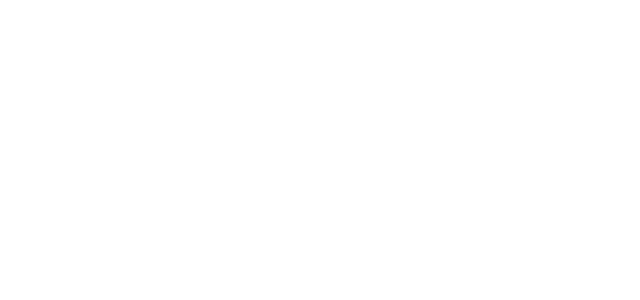
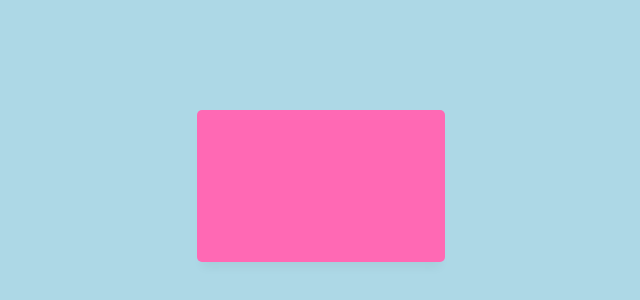
Before and after one commit to halhal23/design, a React (Create React App) app in the folder front/: page /spring in a window 1280 px wide. Shown: the part 214-514 px from the top of the page, without its empty margins (319-959 px from the left). Built offline with nearby package versions, Linux system fonts and the light colour scheme.

Commit message:
imprement click animation by react-spring

```diff
--- a/front/src/Router.tsx
+++ b/front/src/Router.tsx
@@ -2,6 +2,7 @@
 import { BrowserRouter, Route, Switch } from 'react-router-dom'
 import Home from './pages/Home'
 import ParallaxTilt from './pages/ParallaxTilt'
+import ReactSpringApp from './pages/react_spring/App'
 import Test from './pages/Test'
 import TestGsap from './pages/TestGsap'
 
@@ -13,6 +14,7 @@
         <Route exact path="/test" component={Test} />
         <Route exact path="/parallaxTilt" component={ParallaxTilt} />
         <Route exact path="/gsap/test" component={TestGsap} />
+        <Route exact path="/spring" component={ReactSpringApp} />
       </Switch>
     </BrowserRouter>
   )
--- /dev/null
+++ b/front/src/pages/react_spring/App.tsx
@@ -0,0 +1,61 @@
+import React, { useState } from 'react'
+import {
+  useTransition,
+  useSpring,
+  useChain,
+  config,
+  animated,
+  useSpringRef,
+} from '@react-spring/web'
+
+import data from './data'
+import './index.css'
+import styles from './styles.module.css'
+
+const ReactSpringApp: React.FC = () => {
+  const [open, set] = useState(false)
+
+  const springApi = useSpringRef()
+  const { size, ...rest } = useSpring({
+    ref: springApi,
+    config: config.stiff,
+    from: { size: '20%', background: 'hotpink' },
+    to: {
+      size: open ? '100%' : '20%',
+      background: open ? 'white' : 'hotpink',
+    },
+  })
+
+  const transApi = useSpringRef()
+  const transition = useTransition(open ? data : [], {
+    ref: transApi,
+    trail: 400 / data.length,
+    from: { opacity: 0, scale: 0 },
+    enter: { opacity: 1, scale: 1 },
+    leave: { opacity: 0, scale: 0 },
+  })
+
+  // This will orchestrate the two animations above, comment the last arg and it creates a sequence
+  useChain(open ? [springApi, transApi] : [transApi, springApi], [
+    0,
+    open ? 0.1 : 0.6,
+  ])
+
+  return (
+    <div className={styles.wrapper}>
+      <animated.div
+        style={{ ...rest, width: size, height: size }}
+        className={styles.container}
+        onClick={() => set((open) => !open)}>
+        {transition((style, item) => (
+          <animated.div
+            className={styles.item}
+            style={{ ...style, background: item.css }}
+          />
+        ))}
+      </animated.div>
+    </div>
+  )
+}
+
+export default ReactSpringApp
--- /dev/null
+++ b/front/src/pages/react_spring/data.ts
@@ -0,0 +1,86 @@
+export default [
+  {
+    name: 'Rare Wind',
+    description: '#a8edea → #fed6e3',
+    css: 'linear-gradient(135deg, #a8edea 0%, #fed6e3 100%)',
+    height: 200,
+  },
+  {
+    name: 'Saint Petersburg',
+    description: '#f5f7fa → #c3cfe2',
+    css: 'linear-gradient(135deg, #f5f7fa 0%, #c3cfe2 100%)',
+    height: 400,
+  },
+  {
+    name: 'Deep Blue',
+    description: '#e0c3fc → #8ec5fc',
+    css: 'linear-gradient(135deg, #e0c3fc 0%, #8ec5fc 100%)',
+    height: 400,
+  },
+  {
+    name: 'Ripe Malinka',
+    description: '#f093fb → #f5576c',
+    css: 'linear-gradient(135deg, #f093fb 0%, #f5576c 100%)',
+    height: 400,
+  },
+  {
+    name: 'Perfect White',
+    description: '#fdfbfb → #ebedee',
+    css: 'linear-gradient(135deg, #E3FDF5 0%, #FFE6FA 100%)',
+    height: 400,
+  },
+  {
+    name: 'Near Moon',
+    description: '#5ee7df → #b490ca',
+    css: 'linear-gradient(135deg, #5ee7df 0%, #b490ca 100%)',
+    height: 400,
+  },
+  {
+    name: 'Wild Apple',
+    description: '#d299c2 → #fef9d7',
+    css: 'linear-gradient(135deg, #d299c2 0%, #fef9d7 100%)',
+    height: 200,
+  },
+  {
+    name: 'Ladoga Bottom',
+    description: '#ebc0fd → #d9ded8',
+    css: 'linear-gradient(135deg, #ebc0fd 0%, #d9ded8 100%)',
+    height: 400,
+  },
+  {
+    name: 'Sunny Morning',
+    description: '#f6d365 → #fda085',
+    css: 'linear-gradient(135deg, #f6d365 0%, #fda085 100%)',
+    height: 200,
+  },
+  {
+    name: 'Lemon Gate',
+    description: '#96fbc4 → #f9f586',
+    css: 'linear-gradient(135deg, #96fbc4 0%, #f9f586 100%)',
+    height: 400,
+  },
+  {
+    name: 'Salt Mountain',
+    description: ' #FFFEFF → #D7FFFE',
+    css: 'linear-gradient(135deg, #FFFEFF 0%, #D7FFFE 100%)',
+    height: 200,
+  },
+  {
+    name: 'New York',
+    description: ' #fff1eb → #ace0f9',
+    css: 'linear-gradient(135deg, #fff1eb 0%, #ace0f9 100%)',
+    height: 400,
+  },
+  {
+    name: 'Soft Grass',
+    description: ' #c1dfc4 → #deecdd',
+    css: 'linear-gradient(135deg, #c1dfc4 0%, #deecdd 100%)',
+    height: 400,
+  },
+  {
+    name: 'Japan Blush',
+    description: ' #ddd6f3 → #faaca8',
+    css: 'linear-gradient(135deg, #ddd6f3 0%, #faaca8 100%, #faaca8 100%)',
+    height: 200,
+  },
+]
--- /dev/null
+++ b/front/src/pages/react_spring/index.css
@@ -0,0 +1,30 @@
+html,
+body,
+#root {
+  height: 100%;
+  width: 100%;
+}
+
+body {
+  font-family: system-ui;
+  margin: 0;
+}
+
+*,
+*:after,
+*:before {
+  box-sizing: border-box;
+}
+
+.flex {
+  display: flex;
+  align-items: center;
+}
+
+.flex.fill {
+  height: 100%;
+}
+
+.flex.center {
+  justify-content: center;
+}
--- /dev/null
+++ b/front/src/pages/react_spring/styles.module.css
@@ -0,0 +1,30 @@
+.wrapper {
+  width: 100%;
+  height: 100%;
+  background: lightblue;
+  padding: 20px;
+  display: flex;
+  align-items: center;
+  justify-content: center;
+}
+
+.container {
+  position: relative;
+  display: grid;
+  grid-template-columns: repeat(4, minmax(100px, 1fr));
+  grid-gap: 25px;
+  padding: 25px;
+  background: white;
+  border-radius: 5px;
+  cursor: pointer;
+  box-shadow: 0px 10px 10px -5px rgba(0, 0, 0, 0.05);
+  will-change: width, height;
+}
+
+.item {
+  width: 100%;
+  height: 100%;
+  background: white;
+  border-radius: 5px;
+  will-change: transform, opacity;
+}
```
